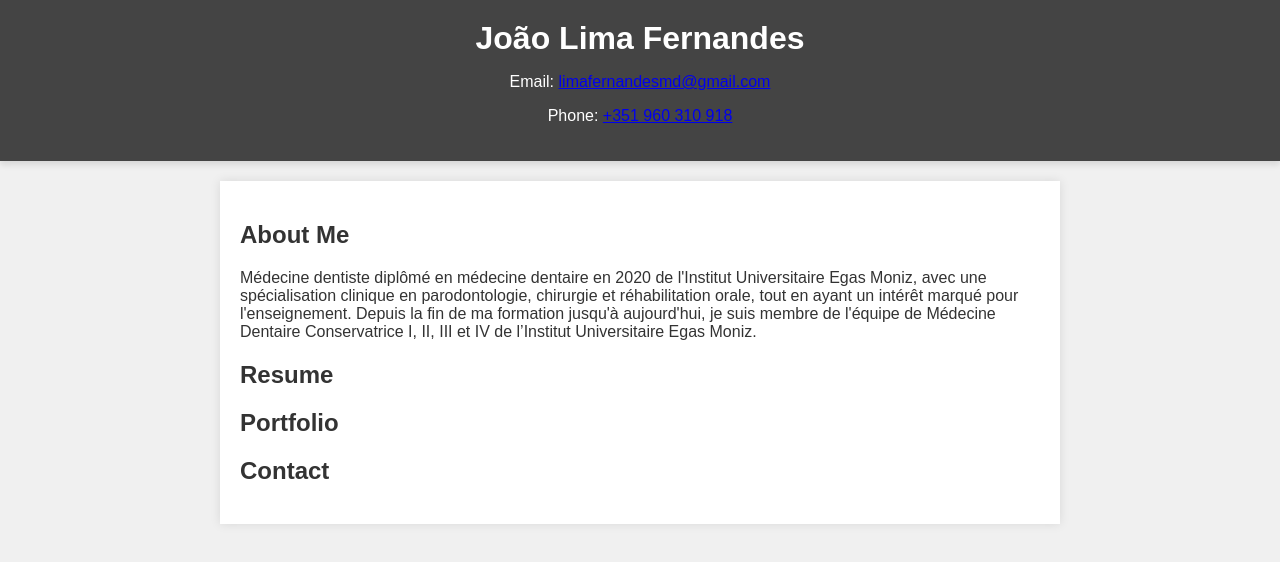
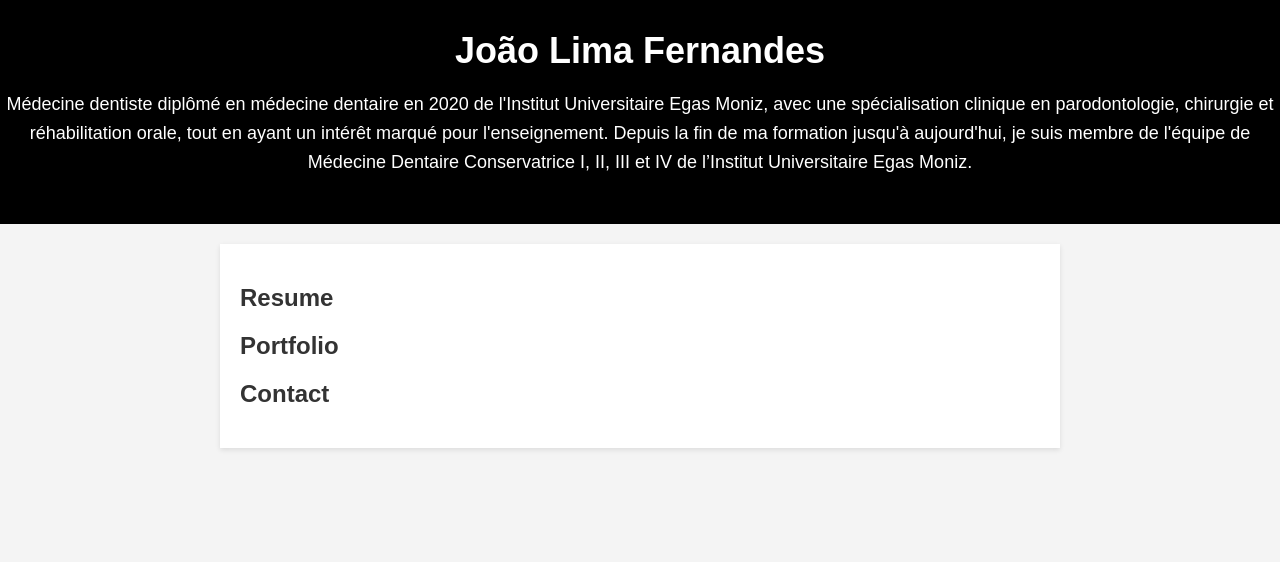
Before and after one commit to jblimaf/dds, a plain HTML site: page index.html in a window 1280 px wide. Drawn offline with Linux system fonts and the light colour scheme.

Commit message:
Update index.html
zenhabits alike

```diff
--- a/index.html
+++ b/index.html
@@ -5,58 +5,62 @@
     <meta name="viewport" content="width=device-width, initial-scale=1.0">
     <title>João Lima Fernandes - Médecine Dentiste</title>
     <style>
-        /* Estilos em tons de cinza com relevo no cabeçalho */
+        /* Estilos semelhantes ao Zen Habits */
         body {
             font-family: Arial, sans-serif;
-            background-color: #f0f0f0;
+            background-color: #f4f4f4;
             margin: 0;
             padding: 0;
-            color: #333; /* Cor do texto em cinza escuro */
+            color: #333;
         }
         header {
-            background-color: #444; /* Fundo cinza escuro */
-            color: #fff; /* Cor do texto em branco */
+            background-color: #000;
+            color: #fff;
             text-align: center;
-            padding: 20px;
-            /* Adicione uma sombra para efeito de relevo */
-            box-shadow: 0 4px 6px rgba(0, 0, 0, 0.1);
+            padding: 30px 0;
         }
-        h1 {
+        header h1 {
             margin: 0;
+            font-size: 36px;
         }
         .container {
             max-width: 800px;
             margin: 20px auto;
             padding: 20px;
             background-color: #fff;
-            box-shadow: 0 0 10px rgba(0, 0, 0, 0.1);
+            box-shadow: 0 2px 5px rgba(0, 0, 0, 0.1);
+        }
+        p {
+            font-size: 18px;
+            line-height: 1.6;
+        }
+        a {
+            color: #007bff;
+            text-decoration: none;
+        }
+        a:hover {
+            text-decoration: underline;
         }
     </style>
 </head>
 <body>
     <header>
         <h1>João Lima Fernandes</h1>
-        <p>Email: <a href="mailto:limafernandesmd@gmail.com">limafernandesmd@gmail.com</a></p>
-        <p>Phone: <a href="tel:+351960310918">+351 960 310 918</a></p>
+        <p>Médecine dentiste diplômé en médecine dentaire en 2020 de l'Institut Universitaire Egas Moniz, avec une spécialisation clinique en parodontologie, chirurgie et réhabilitation orale, tout en ayant un intérêt marqué pour l'enseignement. Depuis la fin de ma formation jusqu'à aujourd'hui, je suis membre de l'équipe de Médecine Dentaire Conservatrice I, II, III et IV de l’Institut Universitaire Egas Moniz.</p>
     </header>
 
     <div class="container">
-        <section id="about">
-            <h2>About Me</h2>
-            <p>Médecine dentiste diplômé en médecine dentaire en 2020 de l'Institut Universitaire Egas Moniz, avec une spécialisation clinique en parodontologie, chirurgie et réhabilitation orale, tout en ayant un intérêt marqué pour l'enseignement. Depuis la fin de ma formation jusqu'à aujourd'hui, je suis membre de l'équipe de Médecine Dentaire Conservatrice I, II, III et IV de l’Institut Universitaire Egas Moniz.</p>
-        </section>
-
-        <section id="resume">
+        <section>
             <h2>Resume</h2>
             <!-- Adicione seu conteúdo do currículo aqui -->
         </section>
 
-        <section id="portfolio">
+        <section>
             <h2>Portfolio</h2>
             <!-- Adicione seu conteúdo de portfólio aqui -->
         </section>
 
-        <section id="contact">
+        <section>
             <h2>Contact</h2>
             <!-- Adicione suas informações de contato e formulário aqui -->
         </section>
```
